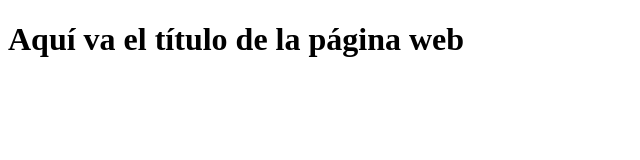
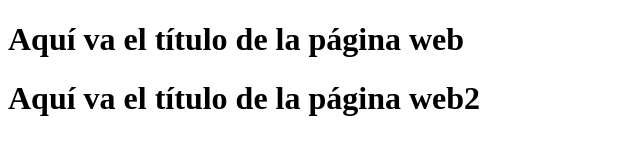
Before and after one commit to xct1um/proyecto-web-empresa, a plain HTML site: page index.html in a window 1280 px wide. Shown: the whole page, without its empty margins (0-640 px from the left). Drawn offline with Linux system fonts and the light colour scheme.

Commit message:
Comienzo de proyecto2

```diff
--- a/index.html
+++ b/index.html
@@ -7,5 +7,6 @@
 </head>
 <body>
     <h1>Aquí va el título de la página web</h1>
+    <h1>Aquí va el título de la página web2</h1>
 </body>
 </html>
```
